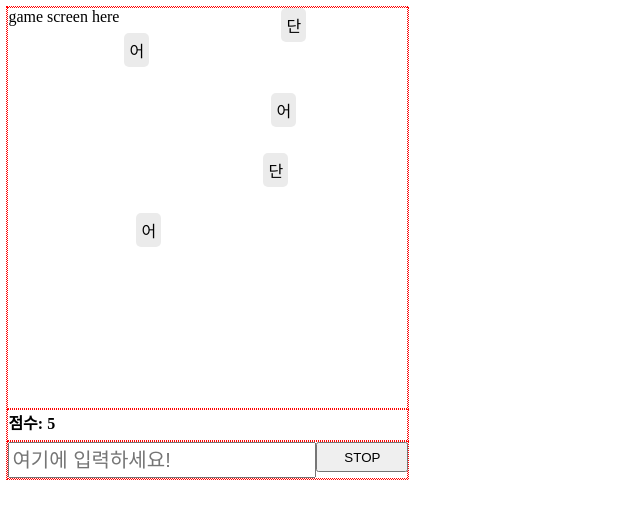
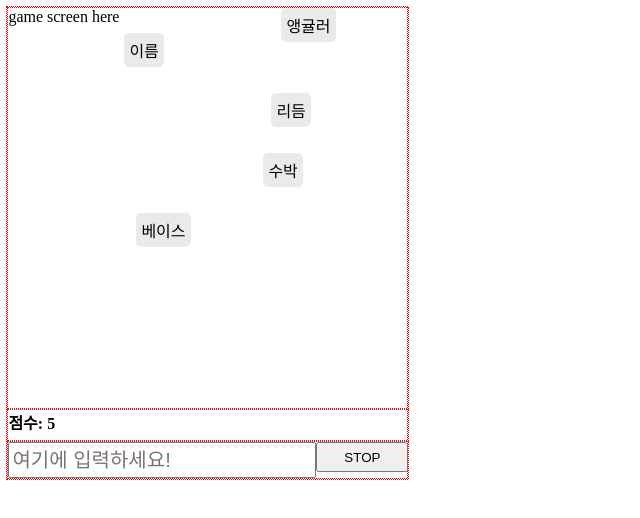
Before and after one commit to floydkim/angular-hanta, an Angular app: page /play in a window 1280 px wide. Shown: the top 518 px of the page, without its empty margins (0-640 px from the left). Built offline with nearby package versions, Linux system fonts and the light colour scheme.

Commit message:
Now it removes matched word that has been created earlier.

```diff
--- a/src/app/game-screen/game-screen.component.html
+++ b/src/app/game-screen/game-screen.component.html
@@ -1,4 +1,6 @@
 <div class="div-game-screen">
   game screen here
-  <app-word *ngFor="let word of wordArray" [word]="word"></app-word>
+  <span *ngFor="let word of wordArray">
+    <app-word *ngIf="word.alive" [word]="word"></app-word>
+  </span>
 </div>
--- a/src/app/game-screen/game-screen.component.ts
+++ b/src/app/game-screen/game-screen.component.ts
@@ -23,7 +23,7 @@ export class GameScreenComponent implements OnInit {
 
   getWordInterval() {
     const wordGetter$ = interval (1000);
-    const subscriber = wordGetter$.subscribe(i => {
+    wordGetter$.subscribe(i => {
       this.wordArray = this.wordStorageService.getWords();
       // this.wordChildren.forEach(element => {
       //   console.log('', element.word);
--- a/src/app/word/word.component.html
+++ b/src/app/word/word.component.html
@@ -1,5 +1,5 @@
 <span
-  *ngIf="alive"
+  *ngIf="word.alive"
   class="span-word"
   [style.left.px]="xpos"
   [style.top.px]="ypos">
--- a/src/app/word/word.component.ts
+++ b/src/app/word/word.component.ts
@@ -16,13 +16,13 @@ export class WordComponent implements OnInit, OnDestroy {
 
   xpos: number;
   ypos: number;
-  alive: boolean;
+  // alive: boolean;
   invadeSubscrption: Subscription;
 
   constructor() {
     this.xpos = Math.trunc(Math.random() * 350); // 랜덤 x위치
     this.ypos = 0;
-    this.alive = true;
+    // this.alive = true;
   }
 
   ngOnInit() {
@@ -30,9 +30,10 @@ export class WordComponent implements OnInit, OnDestroy {
   }
 
   ngOnDestroy() {
-    this.alive = false;
+    // this.alive = false;
+    this.word.alive = false;
     this.invadeSubscrption.unsubscribe();
-    console.log('WORD DESTROYED!!!', this.word, this.alive, this.ypos);
+    console.log('WORD DESTROYED!!!', this.word);
   }
 
   invade() {
--- a/src/app/words-storage.service.ts
+++ b/src/app/words-storage.service.ts
@@ -5,8 +5,8 @@ import { interval } from 'rxjs';
 import { Word } from './types-definition';
 
 
-// const dictionary = ['맥북', '한글', '윈도우', '후보', '앵귤러', '사과', '바나나', '수박', '커피', '아이스아메리카노', '자바칩프라푸치노', '리듬', '두뇌', '마술', '피아노', '기타', '베이스', '훈민정음', '이름'];
-const dictionary = ['단', '어'];
+const dictionary = ['맥북', '한글', '윈도우', '후보', '앵귤러', '사과', '바나나', '수박', '커피', '아이스아메리카노', '자바칩프라푸치노', '리듬', '두뇌', '마술', '피아노', '기타', '베이스', '훈민정음', '이름'];
+// const dictionary = ['단', '어'];
 
 const CREATE_RATE = 1000;
 
@@ -22,7 +22,7 @@ export class WordsStorageService {
     this.id = -1;
     this.words = [];
     const wordMaker = interval(CREATE_RATE);
-    const subscribe = wordMaker.subscribe(val => {
+    wordMaker.subscribe(val => {
       this.updateWords();
       console.log(val, '(WSS) interval', this.words, Object.keys(this.words).length);
     });
@@ -33,12 +33,12 @@ export class WordsStorageService {
   }
 
   deleteWord(value: string) {
-    // console.log('(WSS) delete ', value, Object.keys(this.words).length);
-    // const targetIndex = this.words.indexOf(value);
-    // if (targetIndex > -1) {
-    //   this.words.splice(targetIndex, 1);
-    // }
-    // this.removeTarget = value;
+    for (const word of this.words) {
+      if (word.alive && word.text === value) {
+        word.alive = false;
+        break;
+      }
+    }
   }
 
   updateWords() {
```
